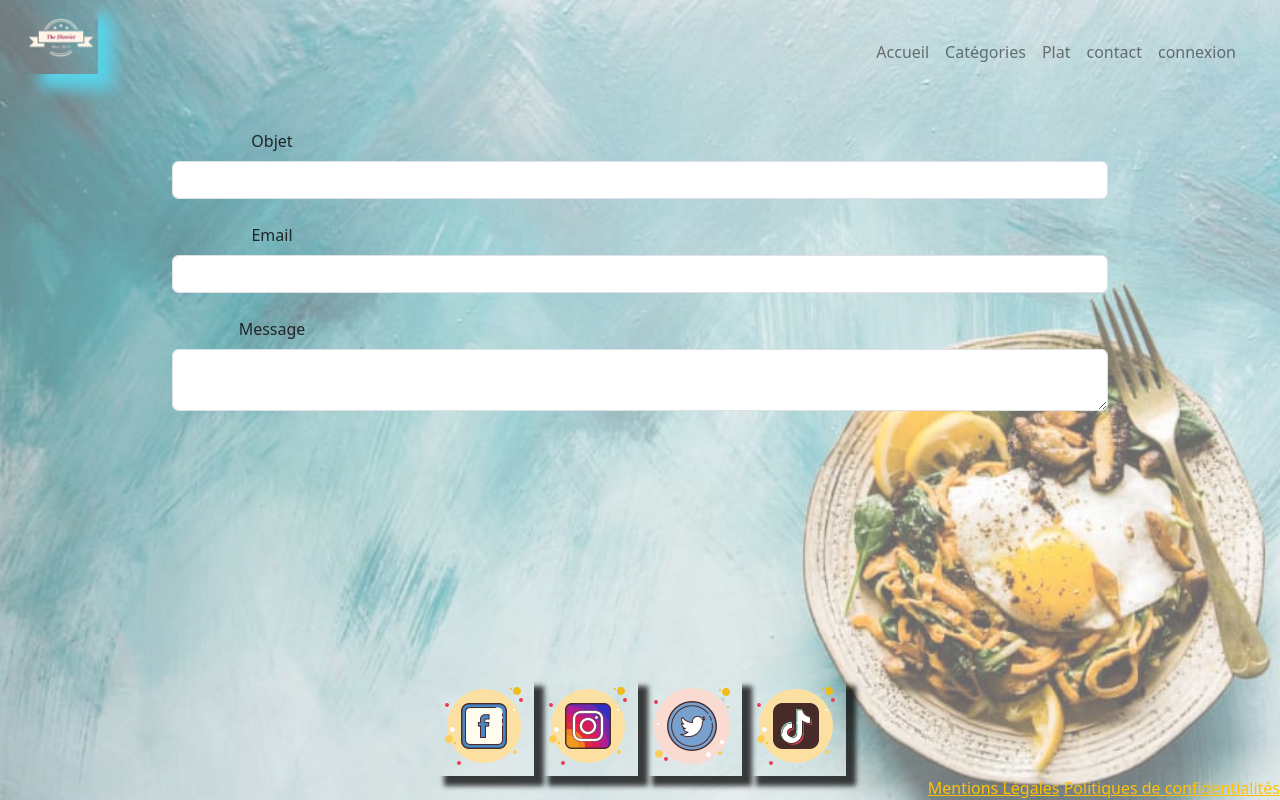
After one commit to Hamdaoui-mathieu/monProjetsym, a Symfony app: template templates/contact/index.html.twig in a window 1280 px wide. The commit adds this page. Run offline with Twig, Linux system fonts and the light colour scheme; the template is opened without the code that fills it, so the values that code supplies are empty; form fields are guessed from the names that the template uses; some libraries are stand-ins or nearby versions.

Commit message:
Add files via upload

```diff
--- /dev/null
+++ b/templates/contact/index.html.twig
@@ -0,0 +1,34 @@
+{% extends 'base.html.twig' %}
+
+{% block body %}
+
+<div class="row text-center">
+
+    {{ form_start(form) }}
+    <div class="my-custom-class-for-errors">
+        {{ form_errors(form) }}
+    </div>
+
+    <div class="row">
+        <div class="col-9 mx-auto mb-2 mt-4">
+            {{ form_row(form.objet) }}
+        </div>
+        <div class="col-9 mx-auto mb-2">
+            {{ form_row(form.email) }}
+        </div>
+        <div class="col-9 mx-auto mb-2">
+            {{ form_row(form.message) }}
+        </div>
+
+    </div>
+
+
+    {{ form_end(form) }}
+</div>
+
+
+{# <div>
+    {{form(form)}}
+</div> #}
+
+ {% endblock %}
```
Also changed, not shown: templates/accueil/accueil.html.twig (+16 -4 lines).
